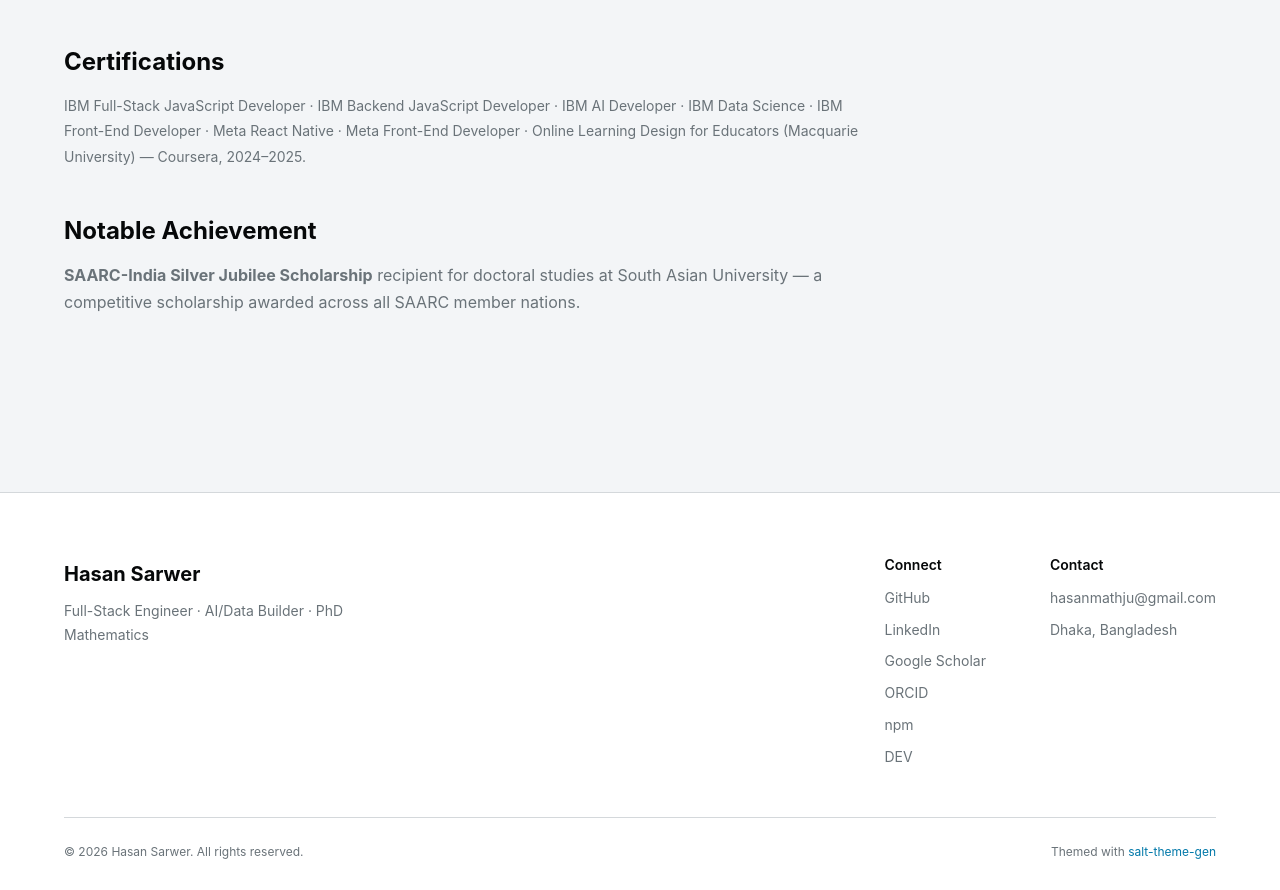
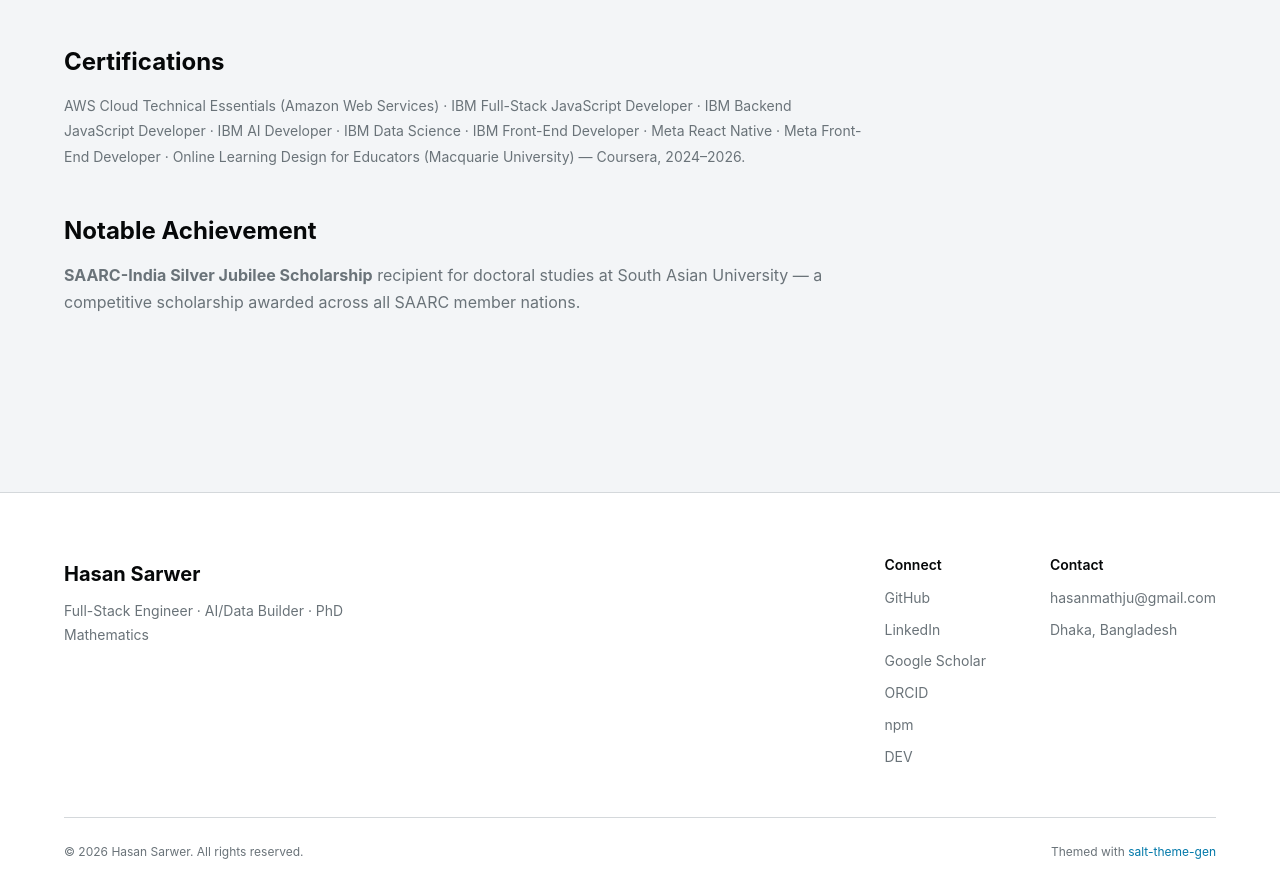
Before and after one commit to Hasansarwer/me, a Next.js app: page /about in a window 1280 px wide. Shown: the part 2009-2899 px from the top of the page. Built offline with nearby package versions, Linux system fonts and the light colour scheme.

Commit message:
AWS certificate added

```diff
--- a/app/about/page.tsx
+++ b/app/about/page.tsx
@@ -136,11 +136,12 @@ export default function AboutPage() {
         <section className={styles.section}>
           <h3 className={styles.subheading}>Certifications</h3>
           <p className={styles.certsCondensed}>
+            AWS Cloud Technical Essentials (Amazon Web Services) &middot;
             IBM Full-Stack JavaScript Developer &middot; IBM Backend JavaScript Developer &middot;
             IBM AI Developer &middot; IBM Data Science &middot; IBM Front-End Developer &middot;
             Meta React Native &middot; Meta Front-End Developer &middot;
             Online Learning Design for Educators (Macquarie University)
-            &mdash; Coursera, 2024&ndash;2025.
+            &mdash; Coursera, 2024&ndash;2026.
           </p>
         </section>
 
```
